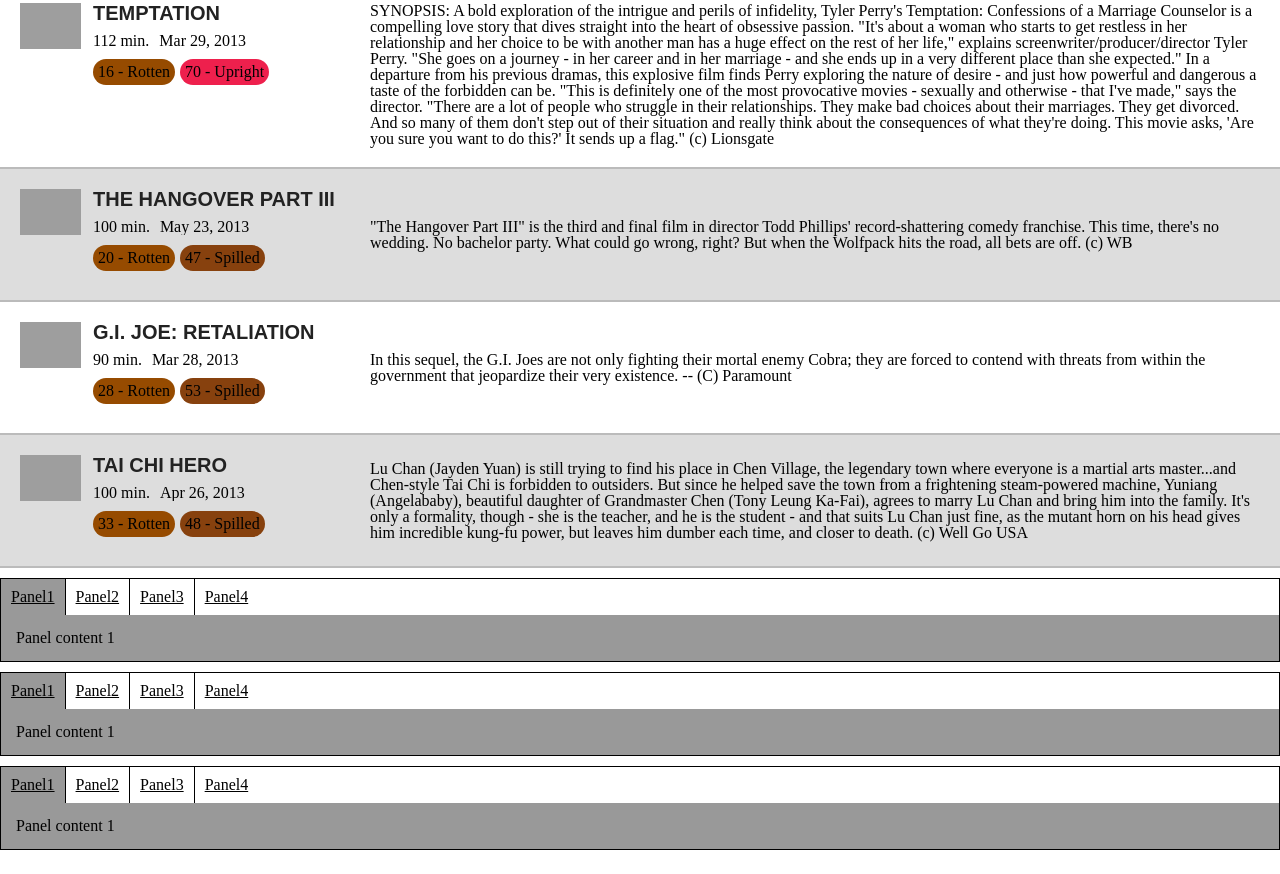
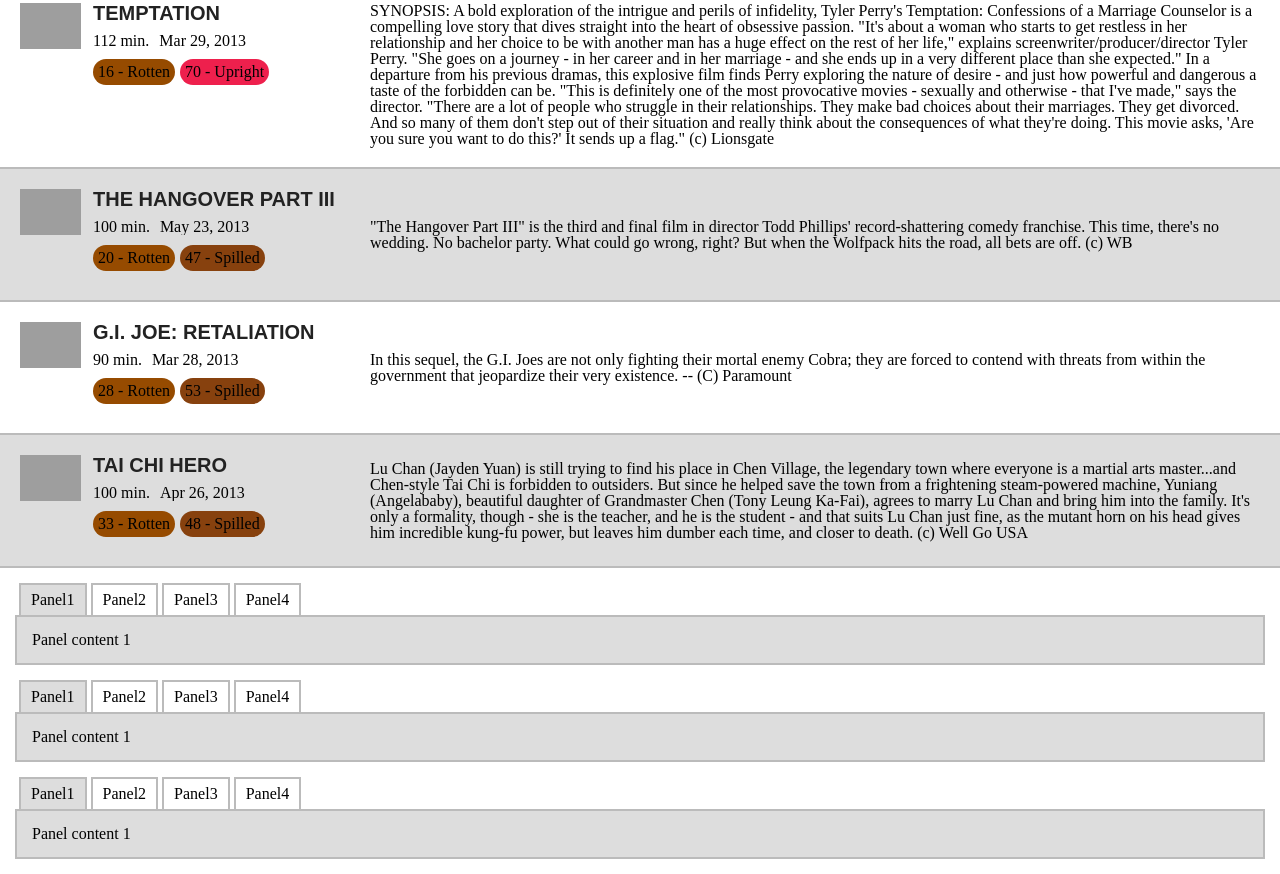
Before and after one commit to anthonyLukes/Rotten-Tomatoes-Movies-Listing, a plain HTML site: page web/index.html in a window 1280 px wide. Shown: the part 930-1804 px from the top of the page. Before the commit the page ends 1780 px from the top, so only its background shows below. Drawn offline with Linux system fonts and the light colour scheme; grey boxes are pictures that could not be loaded.

Commit message:
making tabbed content styles look a little nicer

```diff
--- a/web/assets/scripts/app.js
+++ b/web/assets/scripts/app.js
@@ -58,7 +58,7 @@
             scope: {
                 items: "="
             },
-            templateUrl: "assets/scripts/tabbedContentTemplate.html",
+            templateUrl: "assets/scripts/templates/tabbedContentTemplate.html",
             controller: function() {
                 this.activeTab = 1;
 
--- a/web/assets/styles/screen.css
+++ b/web/assets/styles/screen.css
@@ -330,7 +330,7 @@ textarea {
  Tabbed Content
 ------------------------------------------------------------------------ */
 .tabbedContent {
-    border: 1px solid #000000;
+    margin: 15px;
 }
 
 .tabbedContent-nav:before,
@@ -347,21 +347,26 @@ textarea {
     float: left;
 }
 
-.tabbedContent-nav > * + * > a {
-    border-left: 1px solid #000000;
+.tabbedContent-nav > * + * > a {-
+
 }
 
 .tabbedContent-nav > * > a {
     display: inline-block;
-    padding: 10px;
+    padding: 7px 10px;
     color: #000000;
+    text-decoration: none;
+    margin-left: 4px;
+    border: 2px solid #bbbbbb;
+    border-bottom: 0;
 }
 
 .tabbedContent-nav-item_isActive {
-    background-color: #999999;
+    background-color: #dddddd;
 }
 
 .tabbedContent-panel {
-    background-color: #999999;
+    background-color: #dddddd;
     padding: 15px;
+    border: 2px solid #bbbbbb;
 }
--- a/web/index.html
+++ b/web/index.html
@@ -39,7 +39,7 @@
                 <h1 class="hdg hdg_pageTitle">Movie Listing</h1>
             </div>
 
-            <div ng-include="'assets/scripts/movieListDisplayTemplate.html'"></div>
+            <div ng-include="'assets/scripts/templates/movieListDisplayTemplate.html'"></div>
         </div> <!-- END masthead -->
 
         <div class="stack-chunk">
```
Also changed, not shown: web/assets/scripts/templates/movieListDisplayTemplate.html (renamed from web/assets/scripts/movieListDisplayTemplate.html), web/assets/scripts/templates/tabbedContentTemplate.html (renamed from web/assets/scripts/tabbedContentTemplate.html).
